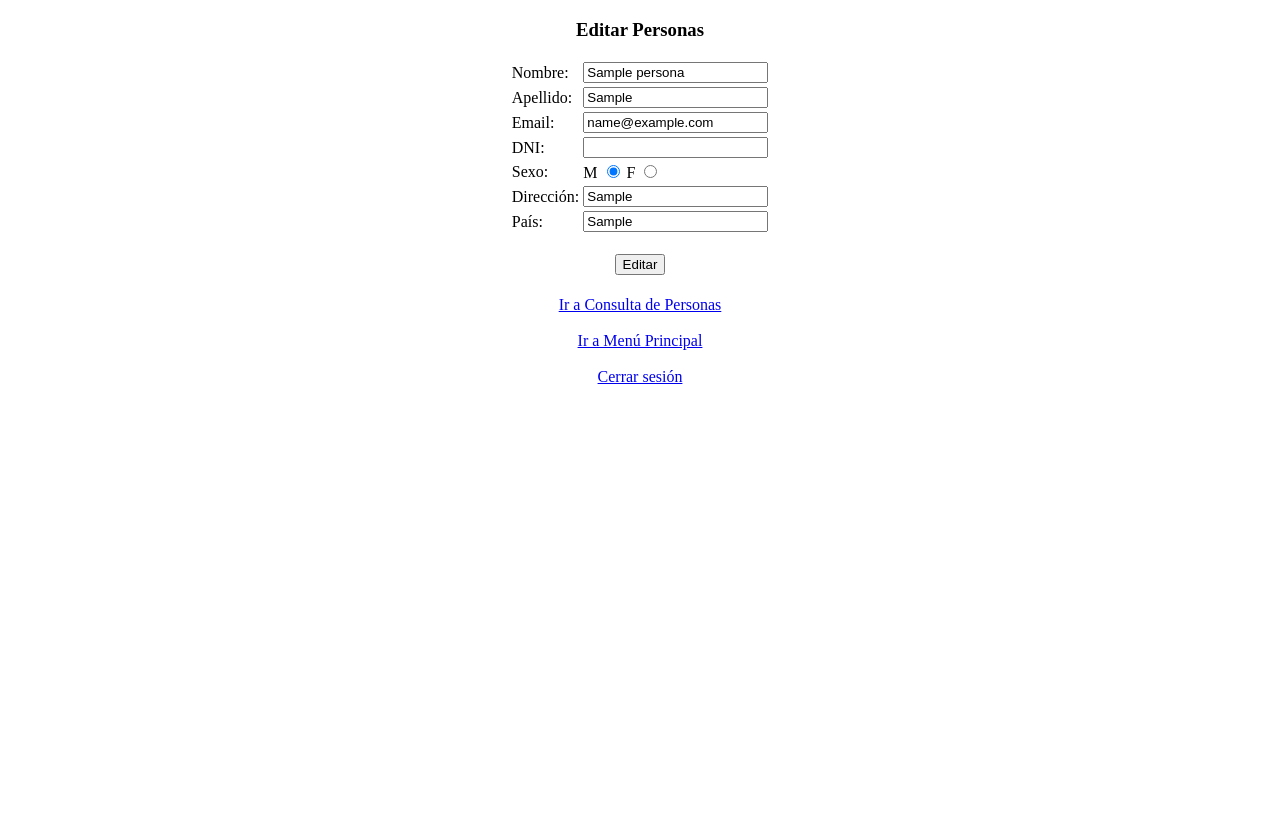
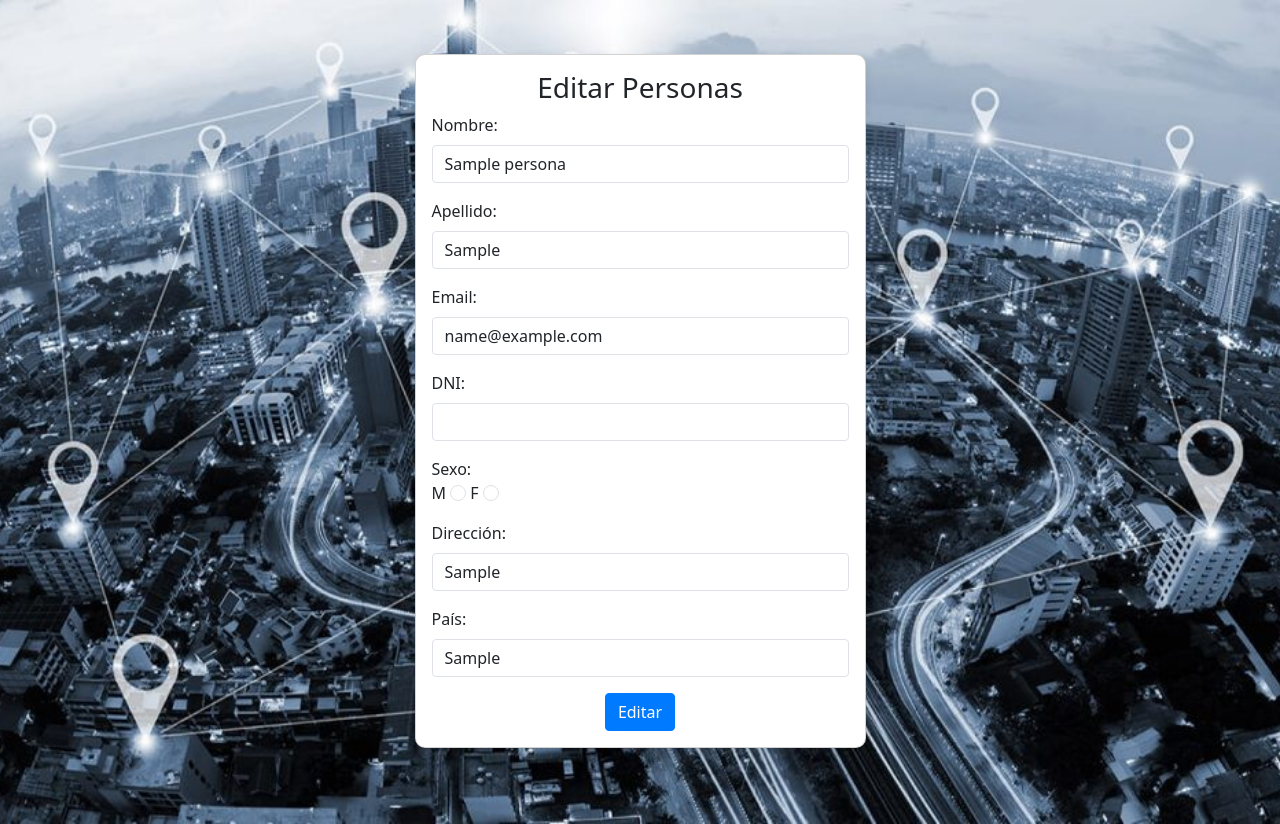
Before and after one commit to mauroaramirez/App4, a PHP site: page /app/public/views/edit/editarPersonas.php?id=1 in a window 1280 px wide. Before the commit the page ends 384 px from the top, so only its background shows below. Run offline with PHP 8.4, Linux system fonts and the light colour scheme; the visitor is signed in with stand-in values (Sample User, id 1); tables that the repository leaves empty or names only in its code hold one stand-in row (values such as "Sample post").

Commit message:
Agrego estilo a pantallas para editar

```diff
--- a/app/public/views/edit/editarPersonas.php
+++ b/app/public/views/edit/editarPersonas.php
@@ -10,82 +10,89 @@ if ($_SESSION['rol_id'] == 1) :
 
 	$personas = $personas->selectOne($_GET['id']);
 	$nombre_completo = explode(",", $personas[2]['titular']);
-
-
 ?>
 	<!DOCTYPE html>
-	<html>
+	<html lang="es">
 	<head>
 		<meta charset="UTF-8">
 		<meta name="viewport" content="width=device-width, initial-scale=1.0">
 		<title>Editar Personas</title>
+		<!-- Vincular Bootstrap y el archivo CSS -->
+		<link href="https://cdn.jsdelivr.net/npm/bootstrap@5.3.0-alpha1/dist/css/bootstrap.min.css" rel="stylesheet">
+		<link rel="stylesheet" href="../../css/style.css">
 	</head>
 
-	<body>
-		<center>
-			<h3>Editar Personas</h3>
-			<form action="../../controllers/scriptPersonas.php" method="post">
-				<table>
-					<tr>
-						<td><label for="nombre">Nombre:</label></td>
-						<td><input type="text" name="nombre" value="<?php echo trim($nombre_completo[0]) ?>"></td>
-					</tr>
-					<tr>
-						<td><label for="apellido">Apellido:</label></td>
-						<td><input type="text" name="apellido" value="<?php echo trim($nombre_completo[1]) ?>"></td>
-					</tr>
-					<tr>
-						<td><label for="email">Email:</label></td>
-						<td><input type="email" name="email" value="<?php echo $personas[2]['email'] ?>"></td>
-					</tr>
-					<tr>
-						<td><label for="dni">DNI:</label></td>
-						<td><input type="number" name="dni" value="<?php echo $personas[2]['dni'] ?>"></td>
-					</tr>
-					<tr>
-						<td><label>Sexo:</label></td>
-						<td>
-							<?php if ($personas[2]['sexo'] == "F") : ?>
-								<label for="sex">M</label>
-								<input type="radio" name="sex" value="M">
-								<label for="sex">F</label>
-								<input type="radio" name="sex" value="F" checked>
-							<?php else : ?>
-								<label for="sex">M</label>
-								<input type="radio" name="sex" value="M" checked>
-								<label for="sex">F</label>
-								<input type="radio" name="sex" value="F">
-							<?php endif ?>
-						</td>
-					</tr>
-					<tr>
-						<td><label for="direccion">Dirección:</label></td>
-						<td><input type="text" name="direccion" value="<?php echo $personas[2]['direccion'] ?>"></td>
-					</tr>
-					<tr>
-						<td><label for="pais">País:</label></td>
-						<td><input type="text" name="pais" value="<?php echo $personas[2]['pais'] ?>"></td>
-					</tr>
-					<tr>
-						<td colspan="2" style="text-align: center;">
-							<input type="hidden" name="id" value="<?php echo $_GET['id'] ?>">
-							<br>
-							<input type="submit" name="updatePersonas" value="Editar">
-						</td>
-					</tr>
-				</table>
-				<br>
+	<body class="form-background"> <!-- Aplicamos la clase para el fondo -->
+		<div class="container mt-4">
+			<div class="row justify-content-center">
+				<div class="col-md-5">
+					<div class="card p-3">
+						<h3 class="text-center">Editar Personas</h3>
+						<form action="../../controllers/scriptPersonas.php" method="post">
+							<div class="mb-3">
+								<label for="nombre" class="form-label">Nombre:</label>
+								<input type="text" name="nombre" class="form-control" value="<?php echo trim($nombre_completo[0]) ?>" required>
+							</div>
+							<div class="mb-3">
+								<label for="apellido" class="form-label">Apellido:</label>
+								<input type="text" name="apellido" class="form-control" value="<?php echo trim($nombre_completo[1]) ?>" required>
+							</div>
+							<div class="mb-3">
+								<label for="email" class="form-label">Email:</label>
+								<input type="email" name="email" class="form-control" value="<?php echo $personas[2]['email'] ?>" required>
+							</div>
+							<div class="mb-3">
+								<label for="dni" class="form-label">DNI:</label>
+								<input type="number" name="dni" class="form-control" value="<?php echo $personas[2]['dni'] ?>" required>
+							</div>
+							<div class="mb-3">
+								<label>Sexo:</label>
+								<div>
+									<label for="sex" class="form-check-label">M</label>
+									<input type="radio" name="sex" value="M" class="form-check-input" <?php echo ($personas[2]['sexo'] == "M") ? "checked" : ""; ?>>
+									<label for="sex" class="form-check-label">F</label>
+									<input type="radio" name="sex" value="F" class="form-check-input" <?php echo ($personas[2]['sexo'] == "F") ? "checked" : ""; ?>>
+								</div>
+							</div>
+							<div class="mb-3">
+								<label for="direccion" class="form-label">Dirección:</label>
+								<input type="text" name="direccion" class="form-control" value="<?php echo $personas[2]['direccion'] ?>" required>
+							</div>
+							<div class="mb-3">
+								<label for="pais" class="form-label">País:</label>
+								<input type="text" name="pais" class="form-control" value="<?php echo $personas[2]['pais'] ?>" required>
+							</div>
+							<div class="text-center">
+								<input type="hidden" name="id" value="<?php echo $_GET['id'] ?>">
+								<input type="submit" name="updatePersonas" value="Editar" class="btn btn-primary">
+							</div>
+						</form>
+					</div>
+				</div>
+			</div>
+		</div>
+
+		<!-- Vincular Bootstrap JS -->
+		<script src="https://cdn.jsdelivr.net/npm/bootstrap@5.3.0-alpha1/dist/js/bootstrap.bundle.min.js"></script>
+	</body>
+	</html>
+<?php else : ?>
+	<!DOCTYPE html>
+	<html lang="es">
+	<head>
+		<meta charset="UTF-8">
+		<meta name="viewport" content="width=device-width, initial-scale=1.0">
+		<title>Sin permisos</title>
+		<link href="https://cdn.jsdelivr.net/npm/bootstrap@5.3.0-alpha1/dist/css/bootstrap.min.css" rel="stylesheet">
+		<link rel="stylesheet" href="../../css/style.css">
+	</head>
+	<body class="form-background">
+		<div class="container mt-5 text-center">
+			<div class="card p-4">
+				<nav><?php include_once '../links/linkSinPermisos.php'; ?></nav>
 				<a href="../dataTables/dataTablePersonas.php">Ir a Consulta de Personas</a>
-				<nav><?php include_once '../links/linkPantallas.php' ?></nav>
-			</form>
-		</center>
-	<?php else : ?>
-		<center>
-			<nav><?php include_once 'linkSinPermisos.php' ?></nav>
-			<br>
-			<a href="../dataTables/dataTablePersonas.php">Ir a Consulta de Personas</a>
-		</center>
-	<?php endif ?>
+			</div>
+		</div>
 	</body>
-
 	</html>
+<?php endif ?>
```
Also changed, not shown: app/public/views/edit/editarDispositivos.php (+56 -40 lines).
